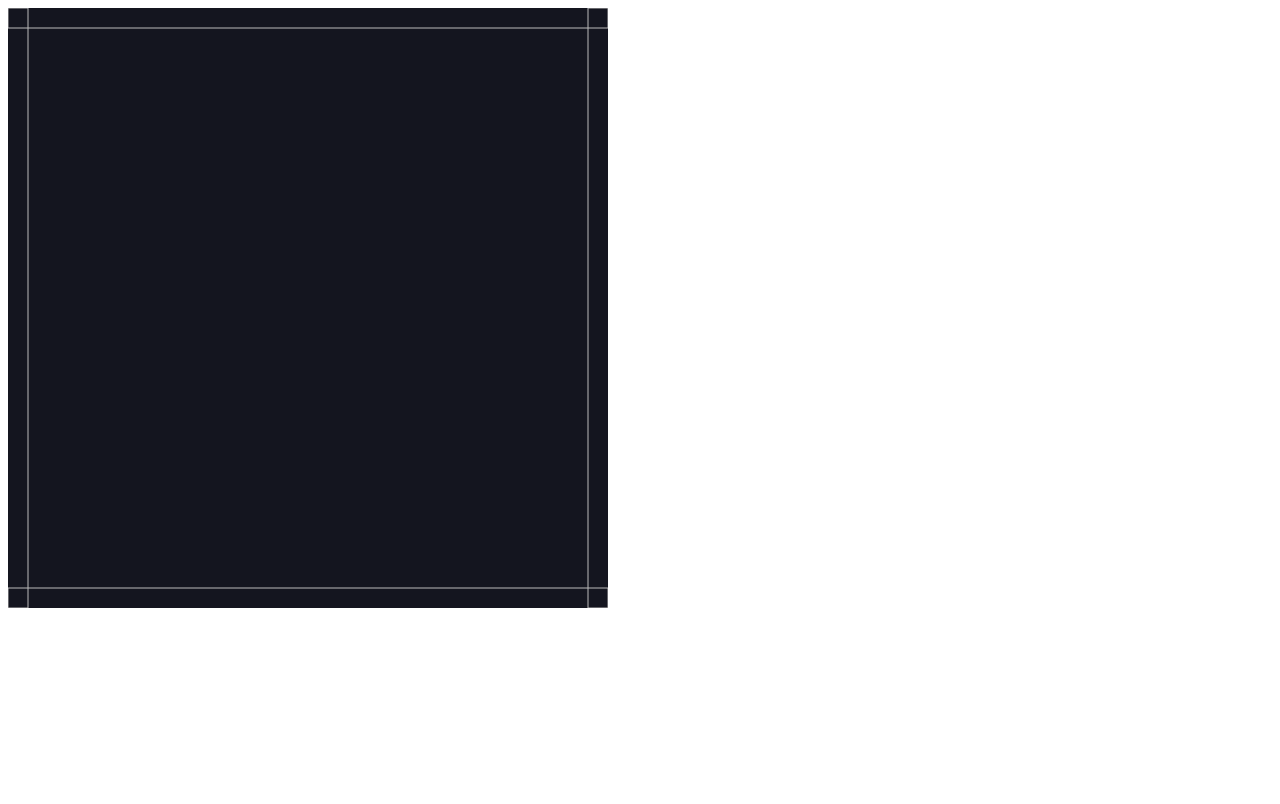
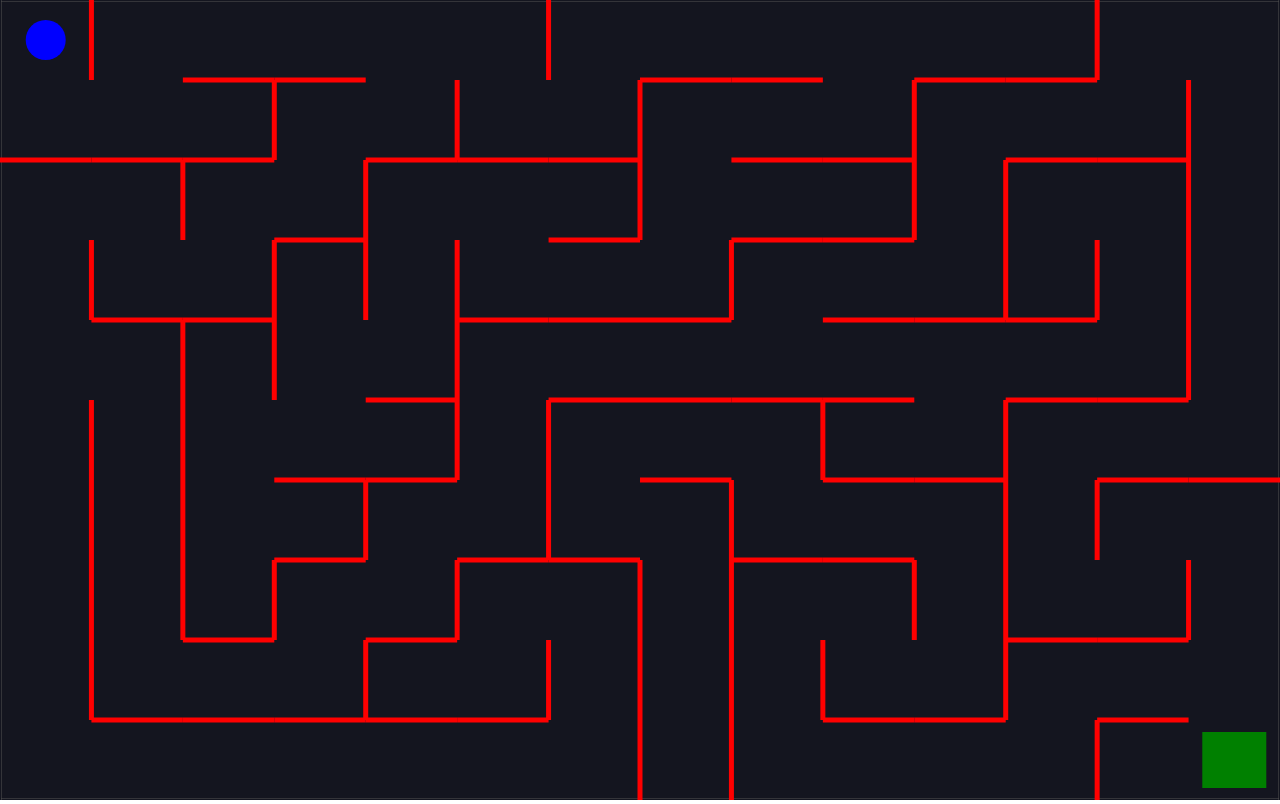
Before and after one commit to Neha-081/maze-game, a plain HTML site: page index.html in a window 1280 px wide. Drawn offline with nearby package versions, Linux system fonts and the light colour scheme; animation ran at ten frames a second.

Commit message:
maze game

```diff
--- a/index.html
+++ b/index.html
@@ -7,7 +7,30 @@
     <title>Document</title>
     <script src="https://cdnjs.cloudflare.com/ajax/libs/matter-js/0.17.1/matter.min.js"></script>
 </head>
+<style>
+    body{
+        margin: 0;
+    }
+    .hidden{
+        display: none !important;
+    }
+    h1{
+        color: white;
+        font-size: 64px;
+    }.winner{
+        display: flex;
+        justify-content: center;
+        align-items: center;
+        position: absolute;
+        z-index: 1;
+        height: 100vh;
+        width: 100vw;
+    }
+</style>
 <body>
+    <div class="winner hidden">
+        <h1>You Win!</h1>
+    </div>
     <script src="index.js"></script>
 </body>
 </html>
--- a/index.js
+++ b/index.js
@@ -1,15 +1,23 @@
 //matter JS
-const {Engine,Runner,Render,World,Bodies}=Matter;
-const width=600;
-const height=600;
+const {Engine,Runner,Render,World,Bodies,Body,Events}=Matter;
+let cellsHorizontal=14;   //no of cells  horizontal
+let cellsVertical=10;    //no of cells vertical
+
+const width = window.innerWidth;
+const height=window.innerHeight;
+
+const unitLengthX=width/cellsHorizontal;
+const unitLengthY=height/cellsVertical;
 
 const engine=Engine.create();
+//disable gravity of ball
+engine.world.gravity.y=0;
 const {world}=engine;
 const render=Render.create({
     element:document.body,
     engine:engine,
     options:{
-wireframes:true,
+wireframes:false,
         width,
         height
     }
@@ -20,17 +28,199 @@ Runner.run(Runner.create(),engine);
 
 //walls
 const walls=[
-    Bodies.rectangle(width/2,0,width,40,{  //x-axis,y-axis,width,height    axis to center of shape
+    Bodies.rectangle(width/2,0,width,2,{  //x-axis,y-axis,width,height    axis to center of shape
         isStatic:true   //dont move otherwise it will fall
     }),
-    Bodies.rectangle(width/2,height,width,40,{isStatic:true}),   //bottom border
-    Bodies.rectangle(0,height/2,40,height,{isStatic:true}),      //left
-    Bodies.rectangle(width,height/2,40,height,{isStatic:true})     //right
+    Bodies.rectangle(width/2,height,width,2,{isStatic:true}),   //bottom border
+    Bodies.rectangle(0,height/2,2,height,{isStatic:true}),      //left
+    Bodies.rectangle(width,height/2,2,height,{isStatic:true})     //right
 
-]
+];
 World.add(world,walls)   //to showup
 
 //Maze Geneartion
-const grid=Array(3).fill(null).map(()=>
-    Array(3).fill(false))
-console.log(grid);
+const shuffle=(arr)=>{    //shuffle neigbours
+  let counter=arr.length;
+  while(counter>0){
+      const index=Math.floor(Math.random()*counter);
+      counter--;
+      //swapping
+      const temp=arr[counter];
+      arr[counter]=arr[index];
+      arr[index]=temp;
+  }
+  return arr;
+}
+
+const grid=Array(cellsVertical).fill(null).map(()=>Array(cellsHorizontal).fill(false))
+const verticals=Array(cellsVertical).fill(null).map(()=>Array(cellsHorizontal-1).fill(false))
+const horizontals=Array(cellsVertical-1).fill(null).map(()=>Array(cellsHorizontal).fill(false))
+
+const startRow=Math.floor(Math.random()*cellsVertical)
+const startColumn=Math.floor(Math.random()*cellsHorizontal)
+
+//randomly ordered list of neighbours
+const stepThroughCell=(row,column)=>{
+ //if visited the row or column then return
+ if(grid[row][column]){
+     return;
+ }
+
+ //mark this cell as being visited
+ grid[row][column]=true;
+
+ //assemble randomly ordered list of neighbors
+ const neighbours=shuffle([
+     [row-1,column,'up'],   //top
+     [row,column+1,'right'] ,   //right
+     [row+1,column,'down'],    //bottom
+     [row,column-1,'left']    //left
+ ]);
+
+ //for each neighbour
+ for(let neighor of neighbours){
+ const [nextRow,nextColumn,direction]=neighor;
+
+ //see if the neigbours is out of bounds
+if(nextRow<0 ||
+     nextRow>=cellsVertical ||
+      nextColumn<0 ||
+       nextColumn>=cellsHorizontal
+       ){
+    continue;  // won't break the for loop
+}
+
+ //if we have visited that neighbour,continue to next neigbour
+ if(grid[nextRow][nextColumn]){
+     continue;
+ }
+
+ //remove a wall from either horizontals or verticals
+ if(direction==='left'){
+     verticals[row][column-1]=true;
+ }else if(direction==='right'){
+     verticals[row][column]=true;
+ }else if(direction==='up'){
+     horizontals[row-1][column]=true;
+ }else if(direction==='down'){
+     horizontals[row][column]=true;
+ }
+
+ stepThroughCell(nextRow,nextColumn)
+}
+
+ //visit that next cell
+}
+stepThroughCell(startRow,startColumn);
+
+//horizontal walls
+horizontals.forEach((row,rowIndex)=>{      //inner arrays of horizontal array
+    row.forEach((open,columnIndex)=>{
+       if(open===true){
+           return;        //no need to draw anything for open
+       }
+       const wall=Bodies.rectangle(
+           columnIndex*unitLengthX+unitLengthX/2,
+           rowIndex*unitLengthY+unitLengthY,
+           unitLengthX,
+           5,
+           {   label:'wall',
+               isStatic:true,
+               render:{
+                fillStyle:'red'
+            }
+           }
+       );
+       World.add(world,wall)
+    })
+})
+
+//vertical walls
+verticals.forEach((row,rowIndex)=>{      //inner arrays of horizontal array
+    row.forEach((open,columnIndex)=>{
+       if(open===true){
+           return;        //no need to draw anything for open
+       }
+       const wall=Bodies.rectangle(
+           columnIndex*unitLengthX+unitLengthX,
+           rowIndex*unitLengthY+unitLengthY/2,
+          5,
+           unitLengthY,
+
+           {   label:'wall',
+               isStatic:true,
+               render:{
+                   fillStyle:'red'
+               }
+           }
+       );
+       World.add(world,wall)
+    })
+})
+
+//goal
+const goal=Bodies.rectangle(
+width -unitLengthX/2,
+height-unitLengthY/2,
+unitLengthX*0.7,
+unitLengthY*0.7,{
+    isStatic:true,
+    label:'goal',
+    render:{
+        fillStyle:'green'
+    }
+}
+);
+World.add(world,goal)
+
+//ball
+const ballRadius=Math.min(unitLengthX,unitLengthY)/4;
+const ball = Bodies.circle(
+    unitLengthX/2,
+    unitLengthY/2,
+    ballRadius,{
+        label:'ball',
+        render:{
+            fillStyle:'blue'
+        }
+    }
+)
+World.add(world,ball)
+
+//keys to move
+document.addEventListener('keydown',event=>{
+     const {x,y}=ball.velocity;
+    if(event.keyCode===38){   //up
+        Body.setVelocity(ball,{x,y:y-5})
+    }
+    if(event.keyCode===39){
+        Body.setVelocity(ball,{x:x+5,y})   //right
+    }
+    if(event.keyCode===40){
+        Body.setVelocity(ball,{x,y:y+5})  //down
+    }
+    if(event.keyCode===37){
+        Body.setVelocity(ball,{x:x-5,y})  //left
+
+    }
+});
+
+//win condition
+Events.on(engine,'collisionStart',event=>{
+event.pairs.forEach((collision)=>{
+  const labels=['ball','goal'];
+  if(labels.includes(collision.bodyA.label) &&
+  labels.includes(collision.bodyB.label))
+  {
+      document.querySelector('.winner').classList.remove('hidden')
+      //enable gravity
+    world.gravity.y=1;
+    world.bodies.forEach(body=>{
+        if(body.label==='wall'){
+            Body.setStatic(body,false)
+        }
+    })
+
+  }
+})
+});
```
